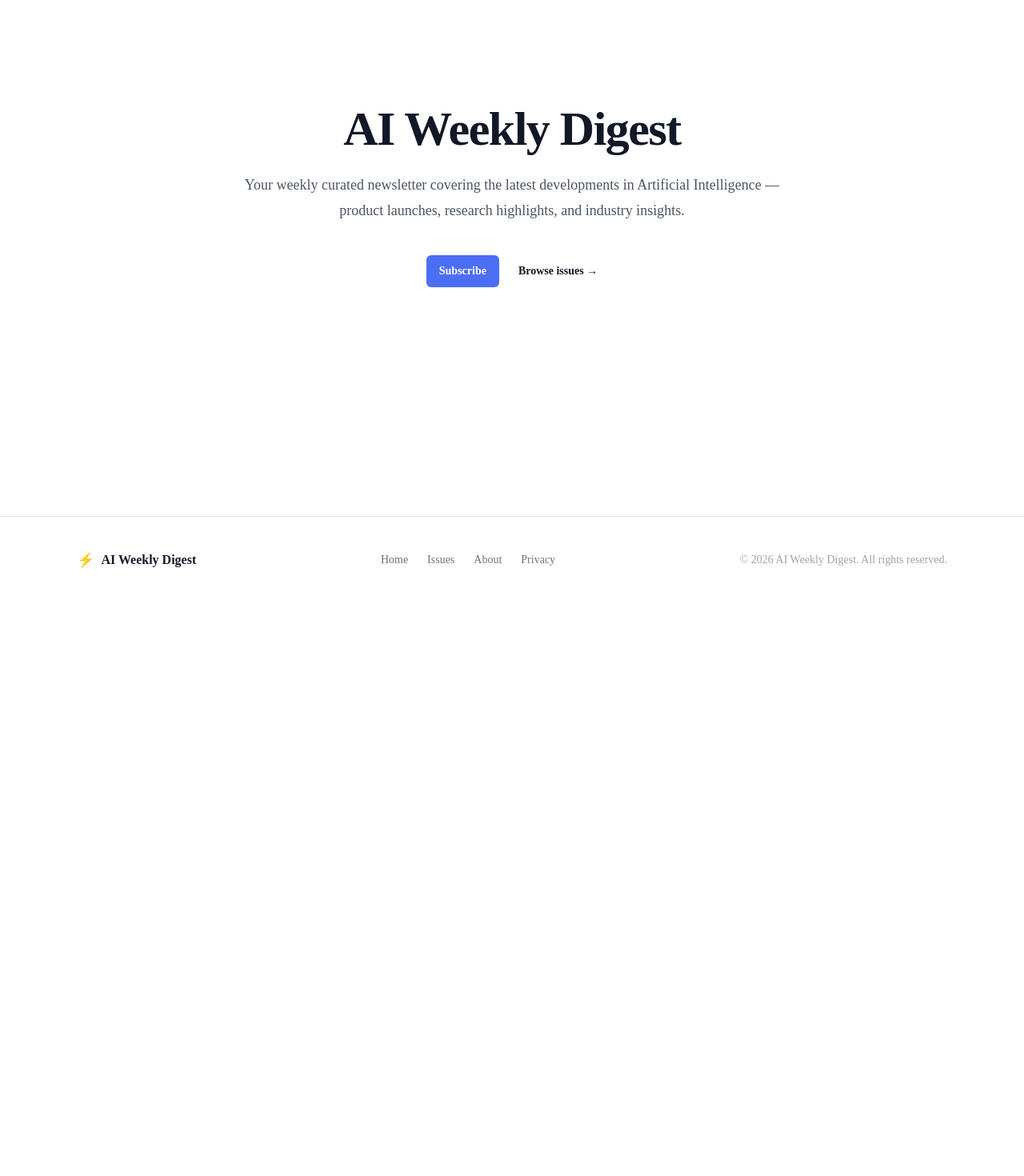
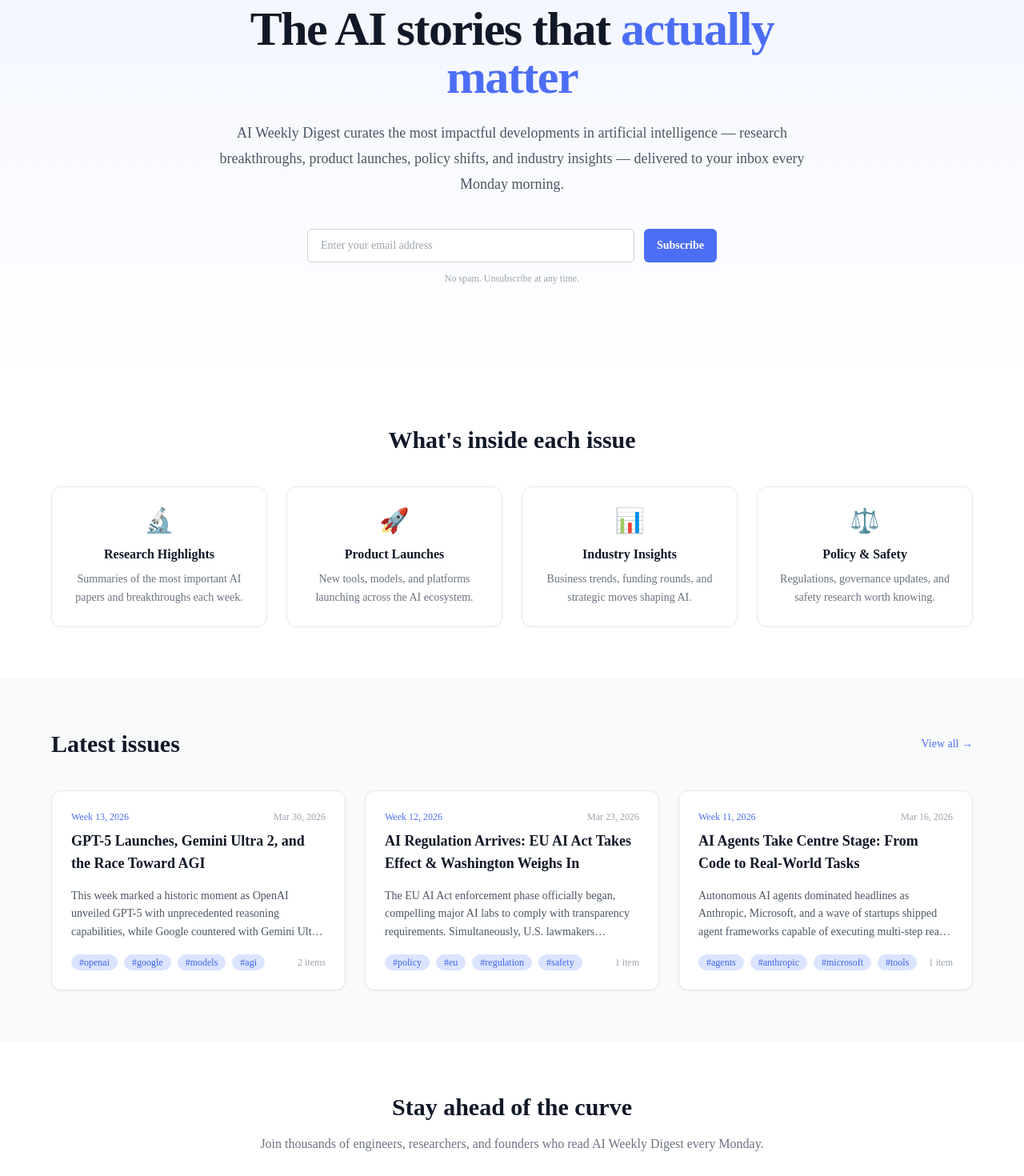
Before and after one commit to gsdevelopmentromania-jpg/ai-weekly-digest-test, a Next.js app: page / in a window 1280 px wide. Shown: the part 220-1690 px from the top of the page at 80% size. Before the commit the page ends 974 px from the top, so only its background shows below. Built offline with nearby package versions, Linux system fonts and the light colour scheme.

Commit message:
feat: update home page with hero, features, and subscribe sections

```diff
--- a/app/page.tsx
+++ b/app/page.tsx
@@ -1,35 +1,201 @@
 import type { Metadata } from 'next';
+import Link from 'next/link';
+import { SubscribeForm } from '@/components/ui/SubscribeForm';
+import { DigestCard } from '@/components/DigestCard';
+import type { DigestIssue } from '@/types';
 
 export const metadata: Metadata = {
   title: 'Home',
 };
 
+/** Mock featured issues — replace with Supabase fetch once data layer is wired */
+const featuredIssues: DigestIssue[] = [
+  {
+    id: '3',
+    slug: 'week-13-2026',
+    title: 'GPT-5 Launches, Gemini Ultra 2, and the Race Toward AGI',
+    weekLabel: 'Week 13, 2026',
+    publishedAt: '2026-03-30T00:00:00Z',
+    summary:
+      'This week marked a historic moment as OpenAI unveiled GPT-5 with unprecedented reasoning capabilities, while Google countered with Gemini Ultra 2. The AI race shows no signs of slowing down as both companies push toward more general AI systems.',
+    tags: ['openai', 'google', 'models', 'agi'],
+    items: [
+      {
+        id: 'i1',
+        title: 'OpenAI Unveils GPT-5 with Advanced Reasoning',
+        url: 'https://openai.com',
+        source: 'OpenAI Blog',
+        summary: 'GPT-5 demonstrates breakthrough performance on reasoning benchmarks.',
+        category: 'product',
+        publishedAt: '2026-03-28T00:00:00Z',
+      },
+      {
+        id: 'i2',
+        title: 'Google DeepMind Releases Gemini Ultra 2',
+        url: 'https://deepmind.google',
+        source: 'DeepMind',
+        summary: "Google's latest flagship model rivals GPT-5 on multimodal tasks.",
+        category: 'product',
+        publishedAt: '2026-03-29T00:00:00Z',
+      },
+    ],
+  },
+  {
+    id: '2',
+    slug: 'week-12-2026',
+    title: 'AI Regulation Arrives: EU AI Act Takes Effect & Washington Weighs In',
+    weekLabel: 'Week 12, 2026',
+    publishedAt: '2026-03-23T00:00:00Z',
+    summary:
+      'The EU AI Act enforcement phase officially began, compelling major AI labs to comply with transparency requirements. Simultaneously, U.S. lawmakers introduced bipartisan legislation targeting frontier AI safety.',
+    tags: ['policy', 'eu', 'regulation', 'safety'],
+    items: [
+      {
+        id: 'i3',
+        title: 'EU AI Act Enforcement Begins',
+        url: 'https://ec.europa.eu',
+        source: 'European Commission',
+        summary: 'The landmark regulation enters enforcement, setting global standards.',
+        category: 'policy',
+        publishedAt: '2026-03-21T00:00:00Z',
+      },
+    ],
+  },
+  {
+    id: '1',
+    slug: 'week-11-2026',
+    title: 'AI Agents Take Centre Stage: From Code to Real-World Tasks',
+    weekLabel: 'Week 11, 2026',
+    publishedAt: '2026-03-16T00:00:00Z',
+    summary:
+      'Autonomous AI agents dominated headlines as Anthropic, Microsoft, and a wave of startups shipped agent frameworks capable of executing multi-step real-world workflows with minimal human supervision.',
+    tags: ['agents', 'anthropic', 'microsoft', 'tools'],
+    items: [
+      {
+        id: 'i4',
+        title: 'Anthropic Launches Claude Agents Platform',
+        url: 'https://anthropic.com',
+        source: 'Anthropic',
+        summary: 'Claude can now autonomously execute long-horizon software engineering tasks.',
+        category: 'product',
+        publishedAt: '2026-03-14T00:00:00Z',
+      },
+    ],
+  },
+];
+
+const features = [
+  {
+    icon: '🔬',
+    title: 'Research Highlights',
+    description: 'Summaries of the most important AI papers and breakthroughs each week.',
+  },
+  {
+    icon: '🚀',
+    title: 'Product Launches',
+    description: 'New tools, models, and platforms launching across the AI ecosystem.',
+  },
+  {
+    icon: '📊',
+    title: 'Industry Insights',
+    description: 'Business trends, funding rounds, and strategic moves shaping AI.',
+  },
+  {
+    icon: '⚖️',
+    title: 'Policy & Safety',
+    description: 'Regulations, governance updates, and safety research worth knowing.',
+  },
+];
+
 export default function HomePage(): React.JSX.Element {
   return (
-    <main className="flex min-h-screen flex-col items-center justify-center bg-white px-6 py-24 dark:bg-gray-950">
-      <div className="mx-auto max-w-2xl text-center">
-        <h1 className="text-4xl font-bold tracking-tight text-gray-900 dark:text-white sm:text-6xl">
-          AI Weekly Digest
-        </h1>
-        <p className="mt-6 text-lg leading-8 text-gray-600 dark:text-gray-400">
-          Your weekly curated newsletter covering the latest developments in Artificial
-          Intelligence — product launches, research highlights, and industry insights.
-        </p>
-        <div className="mt-10 flex items-center justify-center gap-x-6">
-          <a
-            href="#subscribe"
-            className="rounded-md bg-brand-600 px-4 py-2.5 text-sm font-semibold text-white shadow-sm hover:bg-brand-500 focus-visible:outline focus-visible:outline-2 focus-visible:outline-offset-2 focus-visible:outline-brand-600"
-          >
-            Subscribe
-          </a>
-          <a
-            href="/digest"
-            className="text-sm font-semibold leading-6 text-gray-900 dark:text-white"
-          >
-            Browse issues <span aria-hidden="true">→</span>
-          </a>
+    <>
+      {/* Hero */}
+      <section className="bg-gradient-to-b from-brand-50 to-white px-4 py-20 text-center dark:from-gray-900 dark:to-gray-950 sm:px-6 sm:py-28 lg:px-8">
+        <div className="mx-auto max-w-3xl">
+          <span className="inline-flex items-center rounded-full bg-brand-100 px-3 py-1 text-xs font-semibold text-brand-700 dark:bg-brand-900/40 dark:text-brand-300">
+            Every Monday · Free forever
+          </span>
+          <h1 className="mt-6 text-4xl font-extrabold tracking-tight text-gray-900 dark:text-white sm:text-5xl lg:text-6xl">
+            The AI stories that{' '}
+            <span className="text-brand-600">actually matter</span>
+          </h1>
+          <p className="mt-6 text-lg leading-8 text-gray-600 dark:text-gray-400">
+            AI Weekly Digest curates the most impactful developments in artificial intelligence —
+            research breakthroughs, product launches, policy shifts, and industry insights —
+            delivered to your inbox every Monday morning.
+          </p>
+
+          {/* Subscribe form */}
+          <div id="subscribe" className="mx-auto mt-10 max-w-lg scroll-mt-20">
+            <SubscribeForm />
+            <p className="mt-3 text-xs text-gray-400 dark:text-gray-500">
+              No spam. Unsubscribe at any time.
+            </p>
+          </div>
         </div>
-      </div>
-    </main>
+      </section>
+
+      {/* Features */}
+      <section className="px-4 py-16 sm:px-6 lg:px-8">
+        <div className="mx-auto max-w-6xl">
+          <h2 className="mb-10 text-center text-2xl font-bold text-gray-900 dark:text-white sm:text-3xl">
+            What&apos;s inside each issue
+          </h2>
+          <div className="grid grid-cols-1 gap-6 sm:grid-cols-2 lg:grid-cols-4">
+            {features.map(({ icon, title, description }) => (
+              <div
+                key={title}
+                className="rounded-xl border border-gray-200 bg-white p-6 text-center dark:border-gray-700 dark:bg-gray-900"
+              >
+                <div className="mb-3 text-3xl">{icon}</div>
+                <h3 className="mb-2 font-semibold text-gray-900 dark:text-white">{title}</h3>
+                <p className="text-sm leading-relaxed text-gray-500 dark:text-gray-400">
+                  {description}
+                </p>
+              </div>
+            ))}
+          </div>
+        </div>
+      </section>
+
+      {/* Latest Issues */}
+      <section className="bg-gray-50 px-4 py-16 dark:bg-gray-900/50 sm:px-6 lg:px-8">
+        <div className="mx-auto max-w-6xl">
+          <div className="mb-10 flex items-center justify-between">
+            <h2 className="text-2xl font-bold text-gray-900 dark:text-white sm:text-3xl">
+              Latest issues
+            </h2>
+            <Link
+              href="/digest"
+              className="text-sm font-medium text-brand-600 hover:text-brand-500 dark:text-brand-400"
+            >
+              View all →
+            </Link>
+          </div>
+          <div className="grid grid-cols-1 gap-6 md:grid-cols-2 lg:grid-cols-3">
+            {featuredIssues.map((issue) => (
+              <DigestCard key={issue.id} issue={issue} />
+            ))}
+          </div>
+        </div>
+      </section>
+
+      {/* CTA */}
+      <section className="px-4 py-16 text-center sm:px-6 lg:px-8">
+        <div className="mx-auto max-w-2xl">
+          <h2 className="text-2xl font-bold text-gray-900 dark:text-white sm:text-3xl">
+            Stay ahead of the curve
+          </h2>
+          <p className="mt-4 text-gray-500 dark:text-gray-400">
+            Join thousands of engineers, researchers, and founders who read AI Weekly Digest every
+            Monday.
+          </p>
+          <div className="mx-auto mt-8 max-w-md">
+            <SubscribeForm />
+          </div>
+        </div>
+      </section>
+    </>
   );
 }
```
